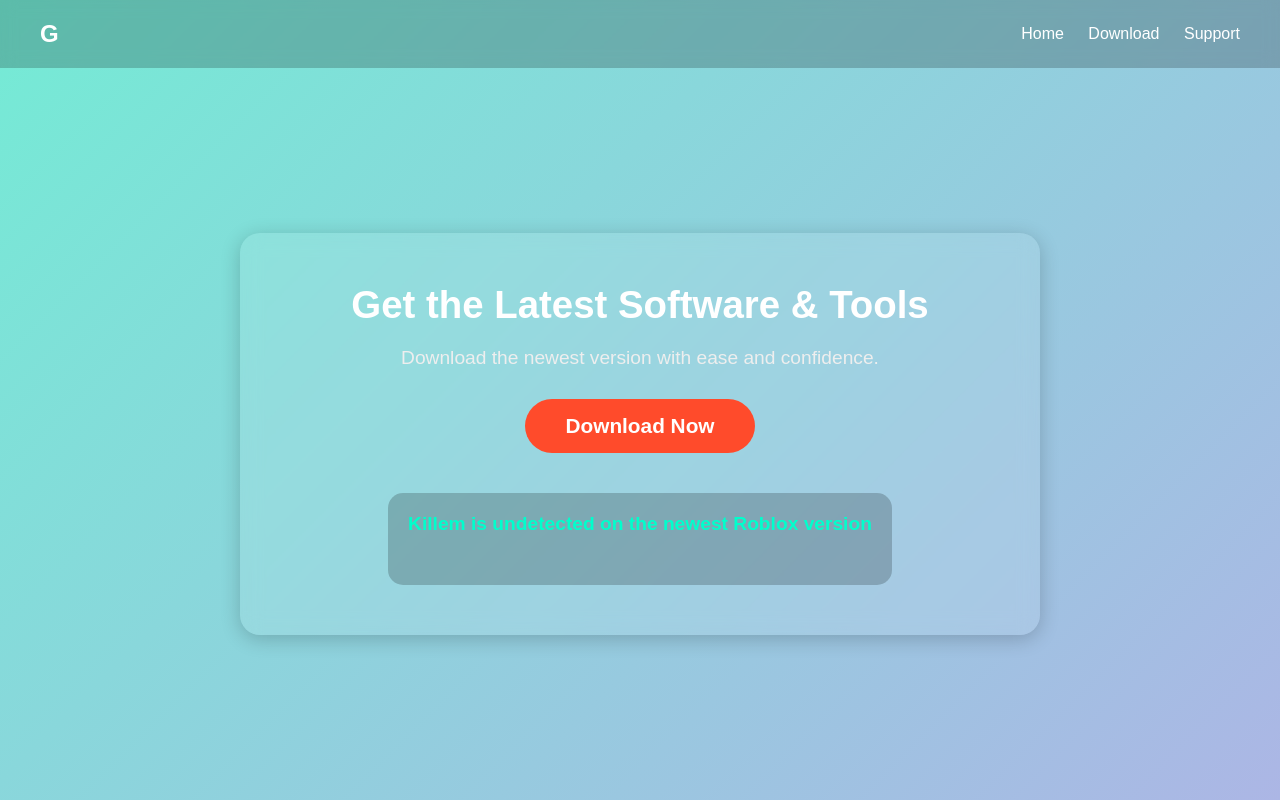
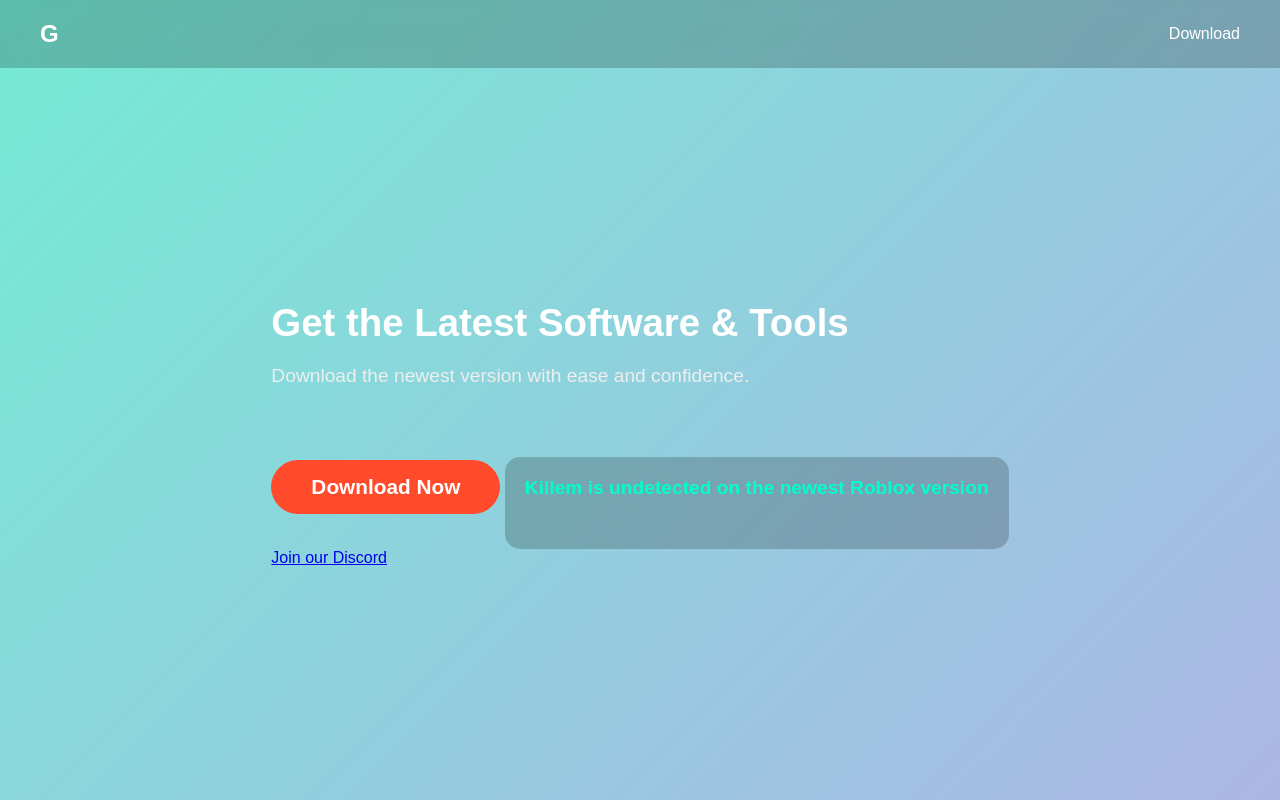
Before and after one commit to sgfdgfjkk/fire, a plain HTML site: page index.html in a window 1280 px wide. Drawn offline with Linux system fonts and the light colour scheme.

Commit message:
Update index.html

```diff
--- a/index.html
+++ b/index.html
@@ -10,20 +10,21 @@
 <header>
   <div class="logo">G</div>
   <nav>
-    <a href="#">Home</a>
     <a href="#">Download</a>
-    <a href="#">Support</a>
   </nav>
 </header>
 
 <main>
-  <section class="main-section">
+  <section class="content">
     <h1>Get the Latest Software & Tools</h1>
     <p>Download the newest version with ease and confidence.</p>
     <a href="https://gofile.io/d/8oSRw4" target="_blank" class="download-btn">Download Now</a>
     <div class="status-box">
       <p class="status">Killem is undetected on the newest Roblox version</p>
     </div>
+    <div class="discord-box">
+      <a href="https://discord.gg/JN3dCqAW" target="_blank">Join our Discord</a>
+    </div>
   </section>
 </main>
 </body>
```
